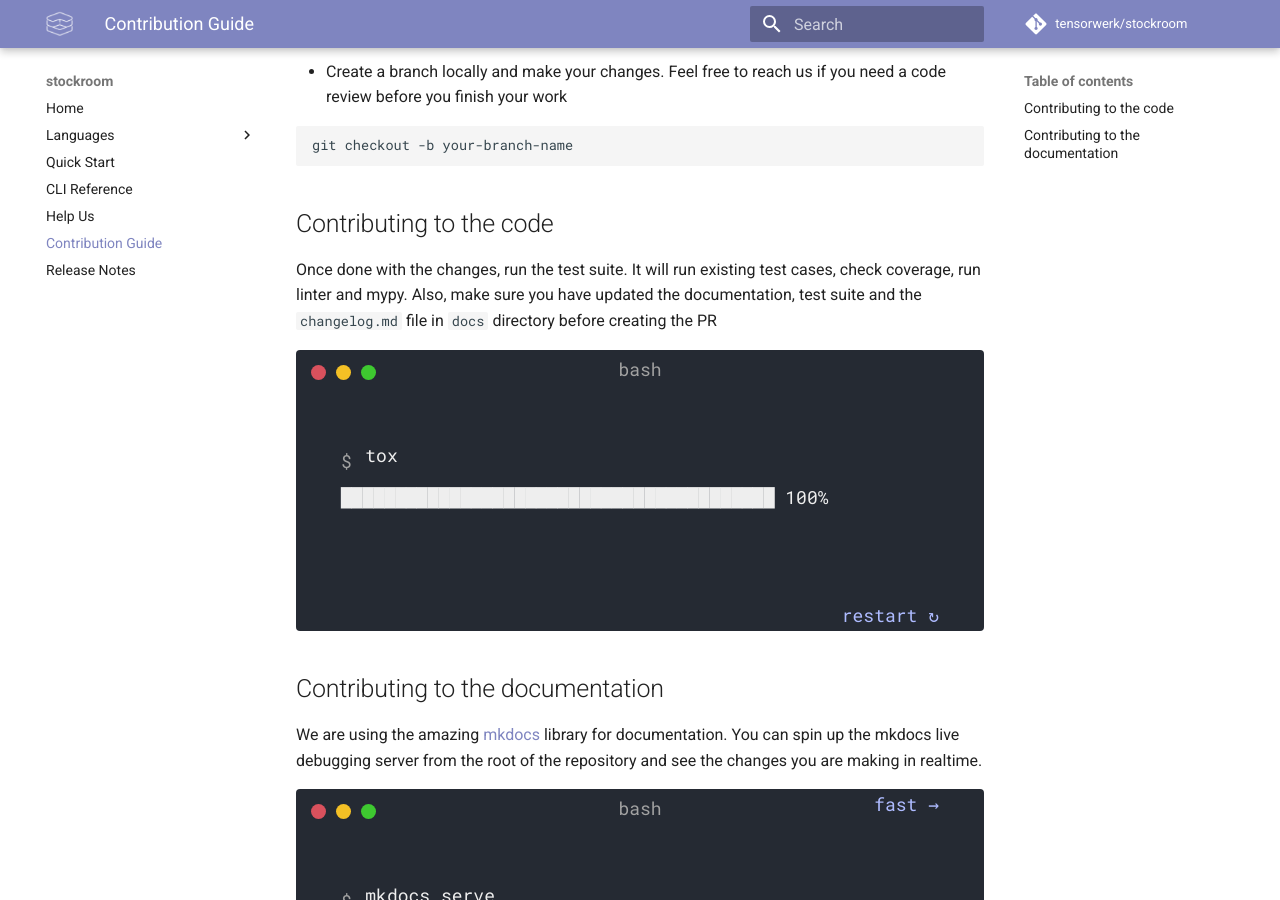
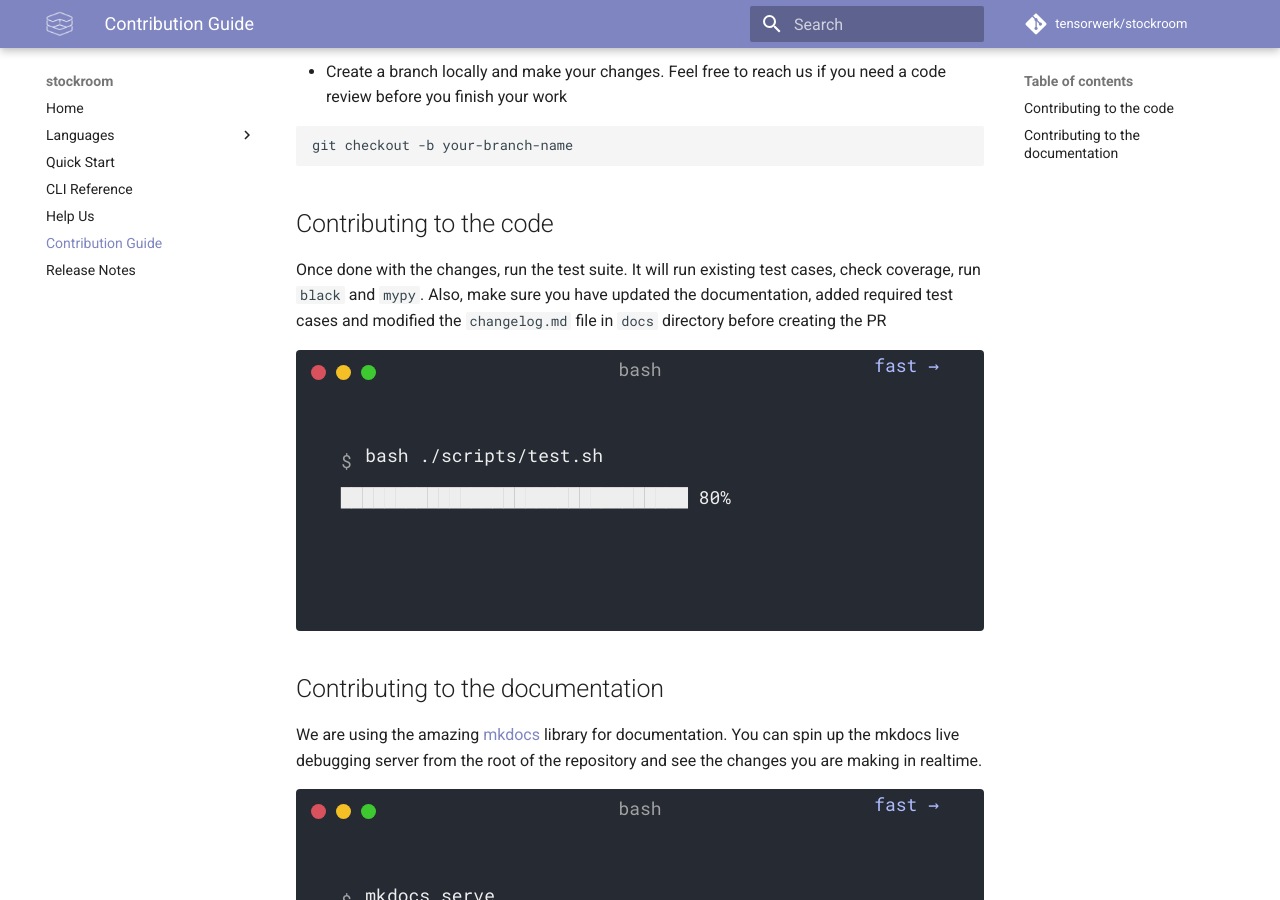
Before and after one commit to tensorwerk/stockroom, an MkDocs documentation site: the page built from docs/contributing.md, in a window 1280 px wide and 900 px high, scrolled down 337 px. Built offline with MkDocs 1.6.1 and Material for MkDocs 9.7.7, drawn with Linux system fonts in a browser that asks for light colours; comment, search, counter and statistics services are not loaded.

Commit message:
test suite

````diff
--- a/docs/contributing.md
+++ b/docs/contributing.md
@@ -17,14 +17,14 @@
 
 ## Contributing to the code
 
-Once done with the changes, run the test suite. It will run existing test cases, check coverage, run linter and mypy.
-Also, make sure you have updated the documentation, test suite and the `changelog.md` file in `docs` directory before
-creating the PR
+Once done with the changes, run the test suite. It will run existing test cases, check coverage, run `black` and `mypy`.
+Also, make sure you have updated the documentation, added required test cases and modified the `changelog.md` file
+in `docs` directory before creating the PR
 
 <div class="termy">
 
 ```console
-$ tox
+$ bash ./scripts/test.sh
 ---> 100%
 ```
 
--- a/pyproject.toml
+++ b/pyproject.toml
@@ -14,7 +14,6 @@
     | \.git          # root of the project
     | \.hg
     | \.mypy_cache
-    | \.tox
     | \.venv
     | _build
     | buck-out
````
Also changed, not shown: README.md (+10 -6 lines), docs/index.md (+6 -2 lines), 7 other files.
